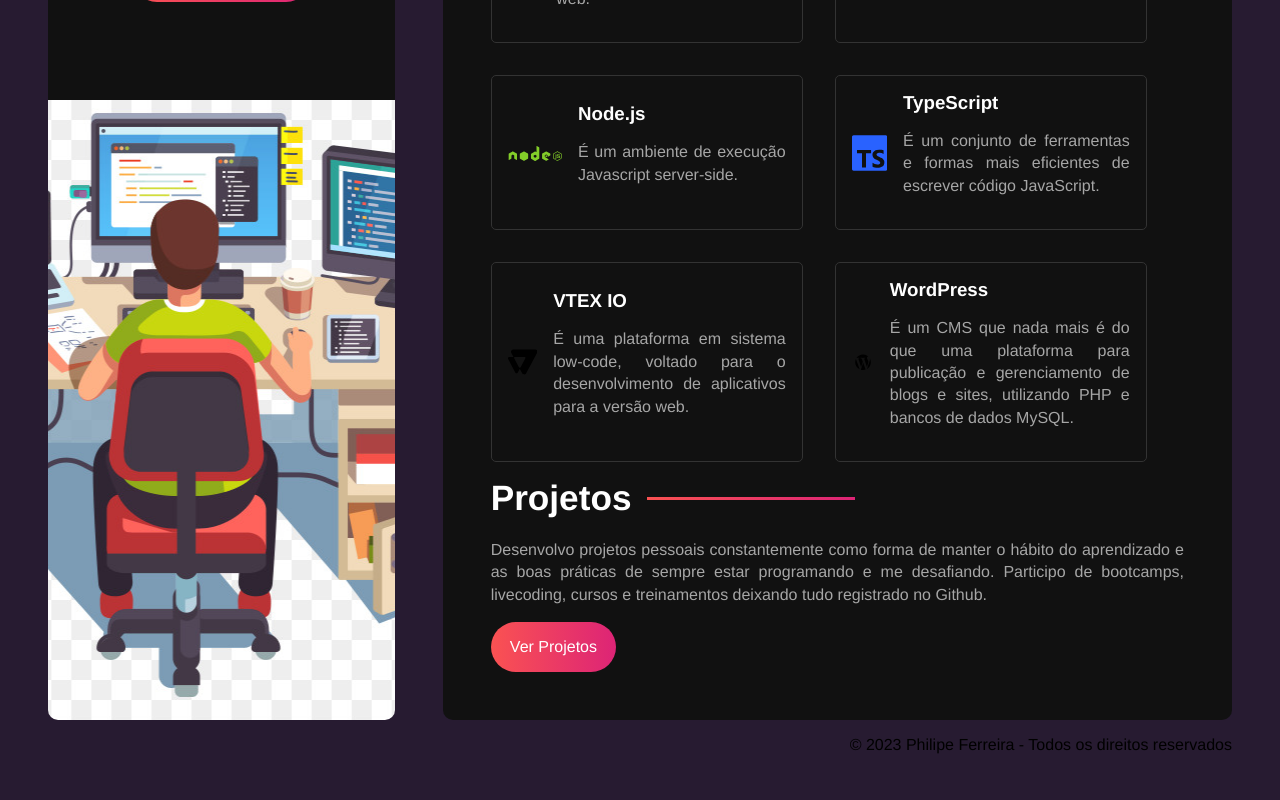
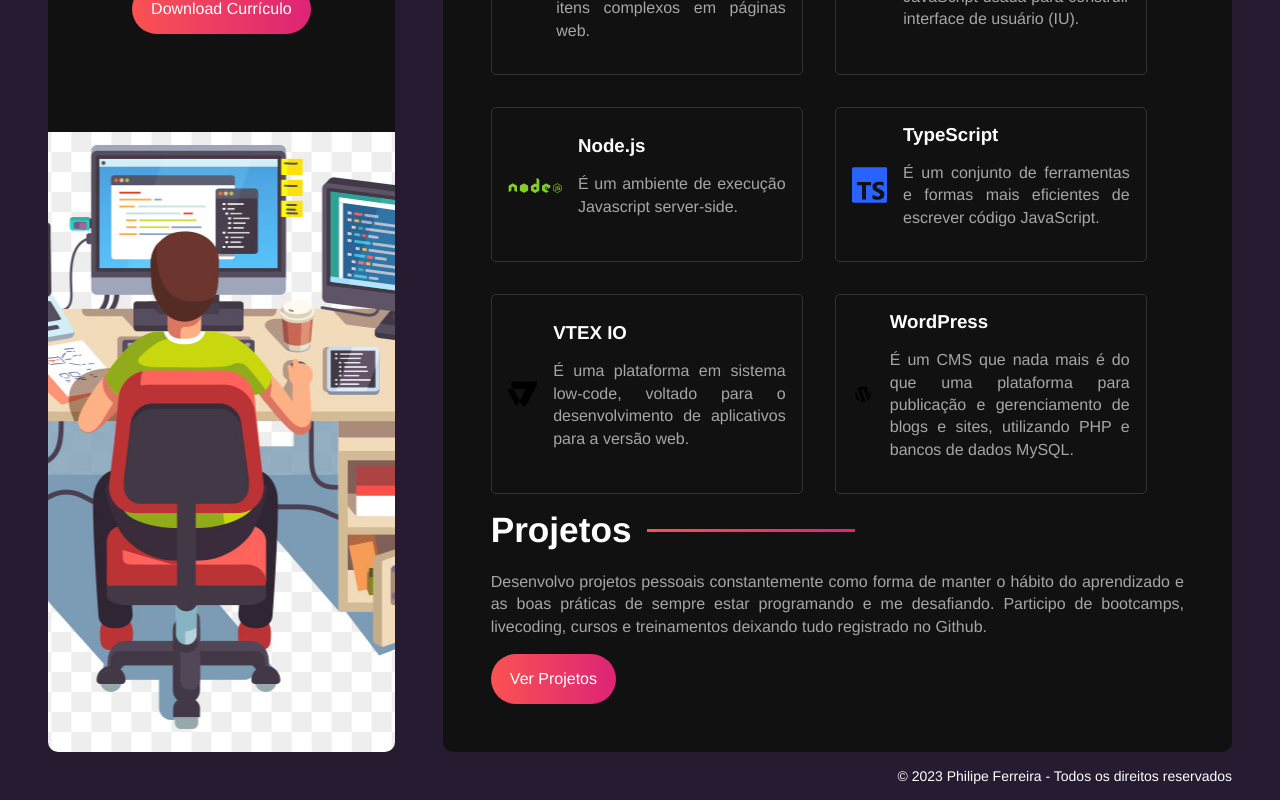
Before and after one commit to PhilipeF/site-portfolio, a React (Vite) app: page / in a window 1280 px wide. Shown: the part 958-1758 px from the top of the page. Before the commit the page ends 1728 px from the top, so only its background shows below. Built offline with nearby package versions, Linux system fonts and the light colour scheme.

Commit message:
fix: color e tamanho da font do footer

```diff
--- a/src/styles/components/app.sass
+++ b/src/styles/components/app.sass
@@ -5,6 +5,7 @@
     flex-wrap: wrap
     padding: 0 3rem
     gap: 3rem
+    margin-top: 2rem
 
     h1
         width: 100%
--- a/src/styles/components/footer.sass
+++ b/src/styles/components/footer.sass
@@ -1,4 +1,8 @@
+@use '../variables'
+
 .footer
   display: flex
   justify-content: flex-end
   padding: 1rem 3rem
+  color: variables.$text-color
+  font-size: 14px
```
